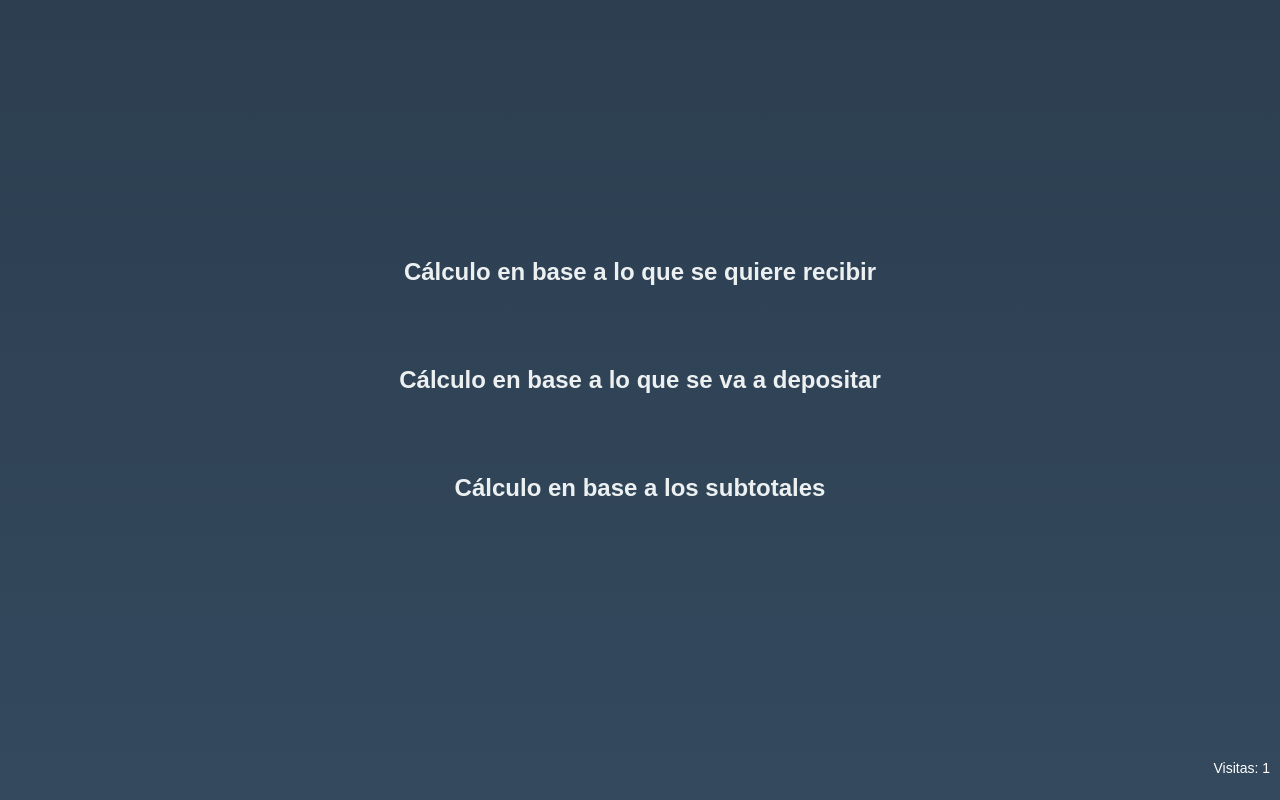
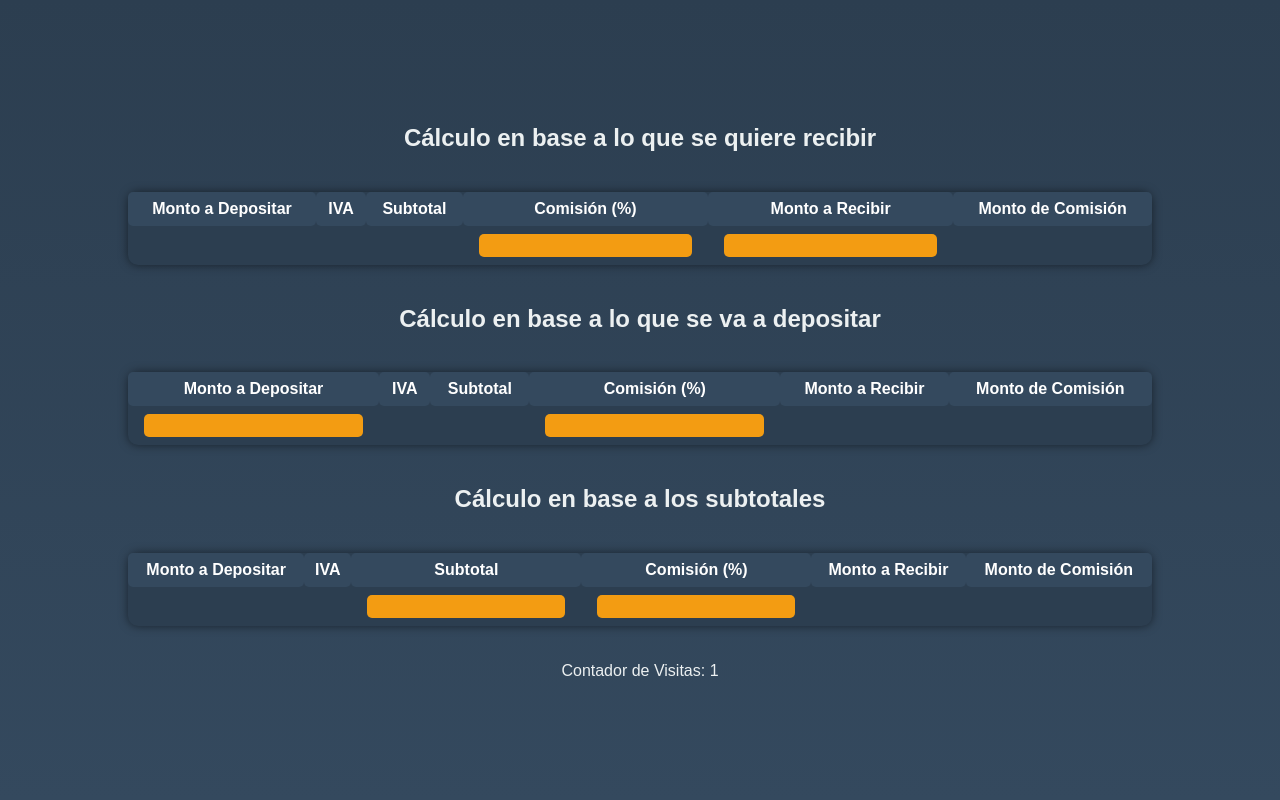
Before and after one commit to JoelMontesanos/tablacalculo, a plain HTML site: page index.html in a window 1280 px wide. Drawn offline with Linux system fonts and the light colour scheme.

Commit message:
Feed: visited counter added fixed

```diff
--- a/index.html
+++ b/index.html
@@ -48,14 +48,6 @@
       margin: 0;
       box-sizing: border-box;
     }
-
-    #visitCounter {
-      position: fixed;
-      bottom: 10px;
-      right: 10px;
-      color: white;
-      font-size: 14px;
-    }
   </style>
   <title>Tabla de Cálculo</title>
 </head>
@@ -63,33 +55,134 @@
 
   <h2 style="text-align: center; color: #ECF0F1;">Cálculo en base a lo que se quiere recibir</h2>
   <table id="tablaRecibir">
-    <!-- ... (Tu tabla existente) ... -->
+    <thead>
+      <tr>
+        <th>Monto a Depositar</th>
+        <th>IVA</th>
+        <th>Subtotal</th>
+        <th>Comisión (%)</th>
+        <th>Monto a Recibir</th>
+        <th>Monto de Comisión</th>
+      </tr>
+    </thead>
+    <tbody>
+      <tr>
+        <td id="montoDepositar"></td>
+        <td id="iva"></td>
+        <td id="subtotal"></td>
+        <td><input type="number" id="comision" oninput="calcularRecibir()" step="0.01"></td>
+        <td><input type="number" id="montoRecibir" oninput="calcularRecibir()" step="0.01"></td>
+        <td id="montoComision"></td>
+      </tr>
+    </tbody>
   </table>
 
   <h2 style="text-align: center; color: #ECF0F1;">Cálculo en base a lo que se va a depositar</h2>
   <table id="tablaDepositar">
-    <!-- ... (Tu tabla existente) ... -->
+    <thead>
+      <tr>
+        <th>Monto a Depositar</th>
+        <th>IVA</th>
+        <th>Subtotal</th>
+        <th>Comisión (%)</th>
+        <th>Monto a Recibir</th>
+        <th>Monto de Comisión</th>
+      </tr>
+    </thead>
+    <tbody>
+      <tr>
+        <td><input type="number" id="montoDepositar2" oninput="calcularDepositar()" step="0.01"></td>
+        <td id="iva2"></td>
+        <td id="subtotal2"></td>
+        <td><input type="number" id="comision2" oninput="calcularDepositar()" step="0.01"></td>
+        <td id="montoRecibir2"></td>
+        <td id="montoComision2"></td>
+      </tr>
+    </tbody>
   </table>
 
   <h2 style="text-align: center; color: #ECF0F1;">Cálculo en base a los subtotales</h2>
   <table id="tablaCalcular">
-    <!-- ... (Tu tabla existente) ... -->
+    <thead>
+      <tr>
+        <th>Monto a Depositar</th>
+        <th>IVA</th>
+        <th>Subtotal</th>
+        <th>Comisión (%)</th>
+        <th>Monto a Recibir</th>
+        <th>Monto de Comisión</th>
+      </tr>
+    </thead>
+    <tbody>
+      <tr>
+        <td id="montoDepositar3"></td>
+        <td id="iva3"></td>
+        <td><input type="number" id="subtotal3" oninput="calcularTabla3()" step="0.01"></td>
+        <td><input type="number" id="comision3" oninput="calcularTabla3()" step="0.01"></td>
+        <td id="montoRecibir3"></td>
+        <td id="montoComision3"></td>
+      </tr>
+    </tbody>
   </table>
 
-  <div id="visitCounter">
-    <p>Visitas: <span id="counter">0</span></p>
-  </div>
+  <script>
+    function calcularRecibir() {
+      const montoRecibir = parseFloat(document.getElementById('montoRecibir').value);
+      const comision = (parseFloat(document.getElementById('comision').value))/100;
+      const montoDepositar = montoRecibir / (1 - comision);
+      const subtotal = montoDepositar / 1.16;
+      const iva = montoDepositar - subtotal;
+      const montoComision = montoDepositar - montoRecibir;
 
-  <script>
-    // Funciones de cálculo (Tu código JavaScript existente) ...
+      document.getElementById('montoDepositar').innerText = `$${montoDepositar.toFixed(2).replace(/\B(?=(\d{3})+(?!\d))/g, ",")}`;
+      document.getElementById('iva').innerText = `$${iva.toFixed(2).replace(/\B(?=(\d{3})+(?!\d))/g, ",")}`;
+      document.getElementById('subtotal').innerText = `$${subtotal.toFixed(2).replace(/\B(?=(\d{3})+(?!\d))/g, ",")}`;
+      document.getElementById('montoComision').innerText = `$${montoComision.toFixed(2).replace(/\B(?=(\d{3})+(?!\d))/g, ",")}`;
+    }
 
-    // Contador de visitas
-    document.addEventListener('DOMContentLoaded', function() {
-      let visitCount = localStorage.getItem('visitCount') || 0;
-      visitCount = parseInt(visitCount) + 1;
-      localStorage.setItem('visitCount', visitCount);
-      document.getElementById('counter').innerText = visitCount;
-    });
+    function calcularDepositar() {
+      const montoDepositar2 = parseFloat(document.getElementById('montoDepositar2').value);
+      const comision = (parseFloat(document.getElementById('comision2').value))/100;
+      const subtotal2 = montoDepositar2 / 1.16;
+      const iva2 = subtotal2 * 0.16;
+      const montoComision2 = montoDepositar2 * comision;
+      const montoRecibir2 = montoDepositar2 - montoComision2;
+
+      document.getElementById('montoRecibir2').innerText = `$${montoRecibir2.toFixed(2).replace(/\B(?=(\d{3})+(?!\d))/g, ",")}`;
+      document.getElementById('iva2').innerText = `$${iva2.toFixed(2).replace(/\B(?=(\d{3})+(?!\d))/g, ",")}`;
+      document.getElementById('subtotal2').innerText = `$${subtotal2.toFixed(2).replace(/\B(?=(\d{3})+(?!\d))/g, ",")}`;
+      document.getElementById('montoComision2').innerText = `$${montoComision2.toFixed(2).replace(/\B(?=(\d{3})+(?!\d))/g, ",")}`;
+    }
+
+    function calcularTabla3() {
+      const comision3 = (parseFloat(document.getElementById('comision3').value))/100;
+      const subtotal3 = parseFloat(document.getElementById('subtotal3').value)
+      const iva3 = subtotal3 * 0.16;
+      const montoDepositar3 = subtotal3 + iva3;
+      const montoComision3 = montoDepositar3 * comision3;
+      const montoRecibir3 = montoDepositar3 - montoComision3;
+
+      document.getElementById('montoDepositar3').innerText = `$${montoDepositar3.toFixed(2).replace(/\B(?=(\d{3})+(?!\d))/g, ",")}`;
+      document.getElementById('iva3').innerText = `$${iva3.toFixed(2).replace(/\B(?=(\d{3})+(?!\d))/g, ",")}`;
+      document.getElementById('montoRecibir3').innerText = `$${montoRecibir3.toFixed(2).replace(/\B(?=(\d{3})+(?!\d))/g, ",")}`;
+      document.getElementById('montoComision3').innerText = `$${montoComision3.toFixed(2).replace(/\B(?=(\d{3})+(?!\d))/g, ",")}`;
+    }
+    function actualizarContadorVisitas() {
+      let contadorVisitas = localStorage.getItem('contadorVisitas') || 0;
+      contadorVisitas = parseInt(contadorVisitas) + 1;
+      localStorage.setItem('contadorVisitas', contadorVisitas);
+
+      // Mostrar el contador en algún lugar de la página
+      document.getElementById('contadorVisitas').innerText = contadorVisitas;
+    }
+
+    // Llamar a la función al cargar la página
+    window.onload = function() {
+      actualizarContadorVisitas();
+    };
   </script>
+    <div style="text-align: center; color: #ECF0F1;">
+      <p>Contador de Visitas: <span id="contadorVisitas">0</span></p>
+    </div>
 </body>
 </html>
```
Also changed, not shown: 1 other file.
